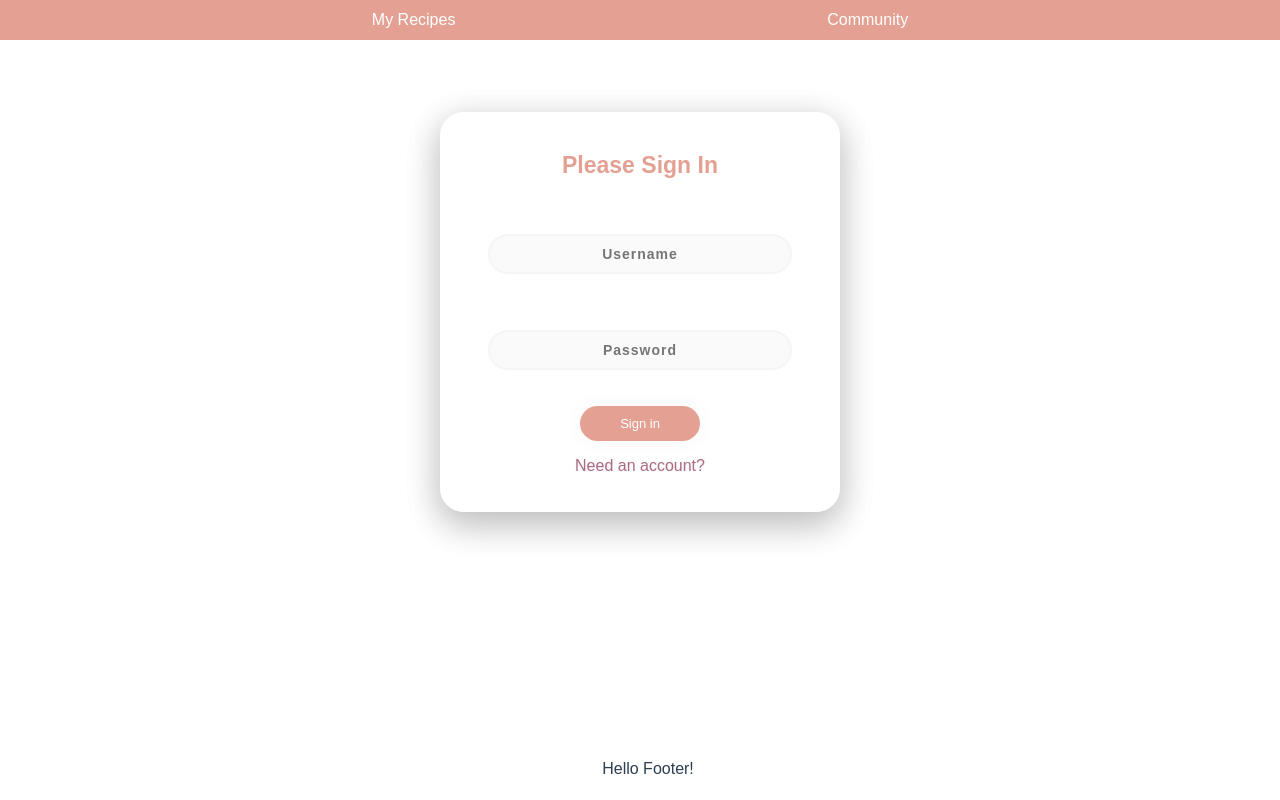
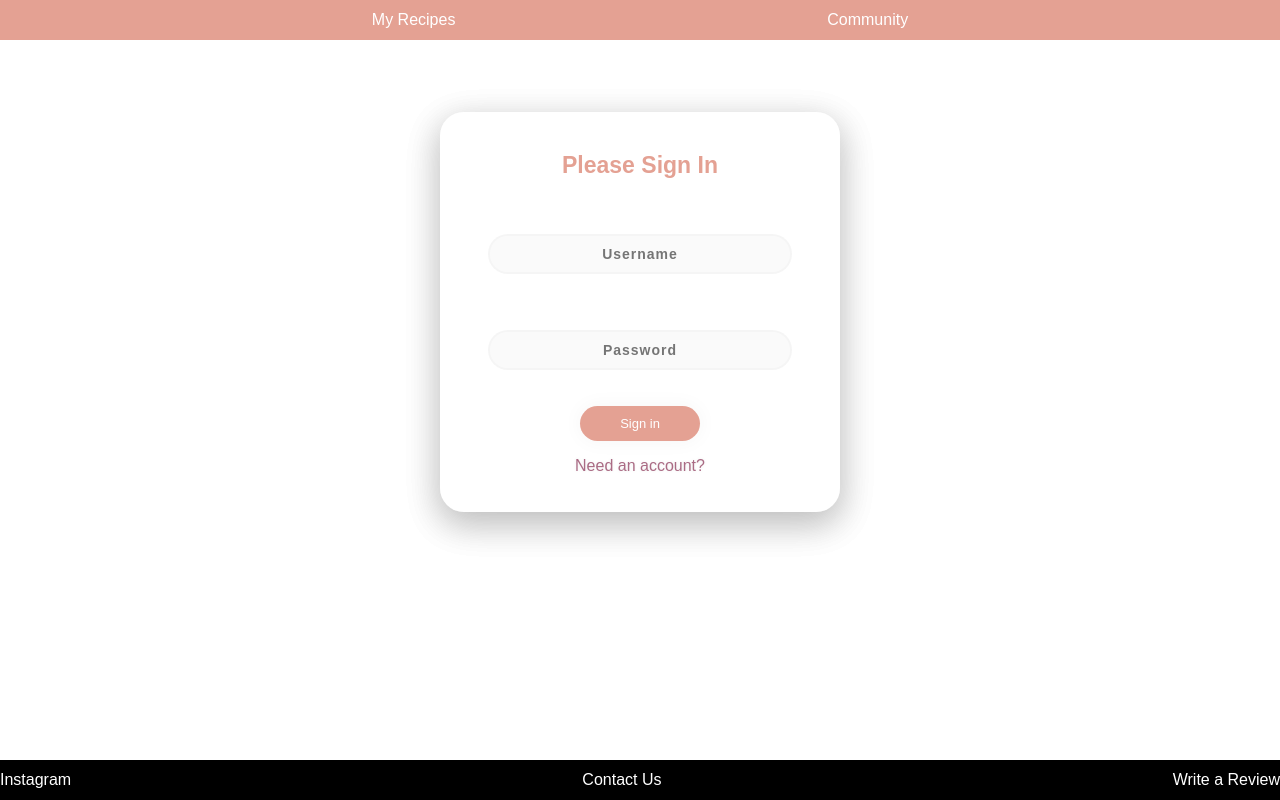
Before and after one commit to Erob711/Recipe-Organizer, a Vue app in the folder vue/: page /login in a window 1280 px wide. Built offline with nearby package versions, Linux system fonts and the light colour scheme.

Commit message:
gave footer fixed position and spans across bottom of page now

```diff
--- a/vue/src/App.vue
+++ b/vue/src/App.vue
@@ -51,8 +51,9 @@ export default {
   height: 2.5rem;
 }
 .the-footer {
-  position: absolute;
+  position: fixed;
   bottom: 0;
+  left: 0;
   width: 100%;
   align-items: center;
   height: 2.5rem;
--- a/vue/src/components/TheFooter.vue
+++ b/vue/src/components/TheFooter.vue
@@ -1,5 +1,27 @@
 <template>
-    <div>
-        Hello Footer!
+    <div class = "footer">
+        <router-link class = "footer-option" :to="{ name: 'home'}">Instagram</router-link>
+        <router-link class = "footer-option" :to="{ name: 'home'}">Contact Us</router-link>
+        <router-link class = "footer-option" :to="{ name: 'home'}">Write a Review</router-link>
+
     </div>
 </template>
+
+<script>
+</script>
+
+<style>
+.footer {
+    display: flex;
+    background-color: #000000;
+    overflow: hidden;
+    margin-right: 0;
+    justify-content: space-between;
+
+}
+
+.footer-option{
+    color: white;
+    text-decoration: none;
+}
+</style>
```
